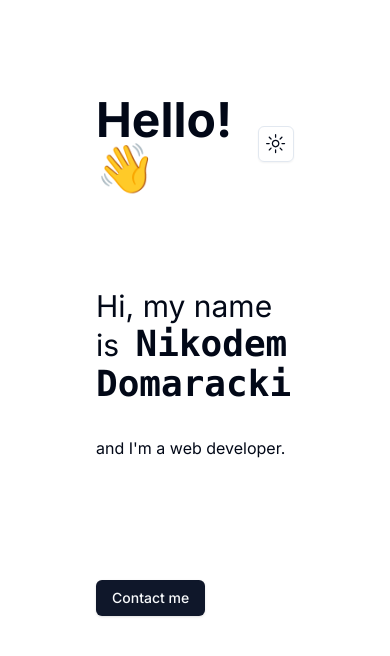
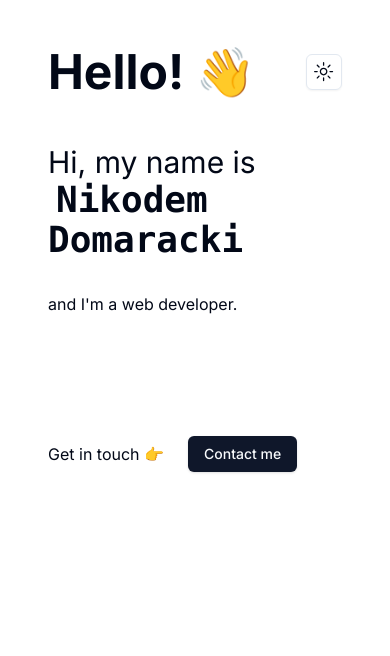
Before and after one commit to Nikkoro/portfolio, a Next.js app: page / in a window 390 px wide. Shown: the top 656 px of the page. Built offline with nearby package versions, Linux system fonts and the light colour scheme.

Commit message:
refactor: :recycle: Moved navbar to layout
Placed navbar at layourt rathern than page

```diff
--- a/src/app/layout.tsx
+++ b/src/app/layout.tsx
@@ -3,6 +3,7 @@ import { Inter } from "next/font/google";
 import "./globals.css";
 import { ThemeProvider } from "@/components/theme-provider";
 import { Toaster } from "@/components/ui/toaster";
+import Nav from "@/components/Nav";
 
 const inter = Inter({ subsets: ["latin"] });
 
@@ -20,6 +21,7 @@ export default function RootLayout({
     <html lang="en" suppressHydrationWarning>
       <body className={inter.className}>
         <ThemeProvider attribute="class" defaultTheme="system">
+          <Nav />
           {children}
           <Toaster />
         </ThemeProvider>
--- a/src/app/page.tsx
+++ b/src/app/page.tsx
@@ -3,9 +3,8 @@ import { Button } from "@/components/ui/button";
 
 export default function Home() {
   return (
-    <main className="p-24">
-      <Nav />
-      <section className="flex flex-col gap-8 py-24">
+    <main className=" p-12 pt-0 lg:p-24 lg:pt-0">
+      <section className="flex flex-col gap-8 py-24 pt-0 ">
         <h1 className="text-3xl">
           Hi, my name is{" "}
           <code className="px-2 py-4 font-mono text-4xl font-bold">
@@ -14,7 +13,8 @@ export default function Home() {
         </h1>
         <p> and I'm a web developer.</p>
       </section>
-      <div className="flex gap-6 py-6">
+      <div className="flex items-center gap-6 py-6">
+        <span>Get in touch 👉</span>
         <a href="mailto:nikodemdomaracki@gmail.com">
           <Button>Contact me</Button>
         </a>
--- a/src/components/Nav.tsx
+++ b/src/components/Nav.tsx
@@ -4,11 +4,11 @@ import { ModeToggle } from "./ui/theme-toggle";
 
 export default function Nav() {
   return (
-    <header>
+    <header className="p-12 lg:p-24">
       <nav>
         <ul className="flex items-center justify-between ">
           <li className="text-5xl font-bold ">
-            Hello! <span className="hover:animate-wave inline-block ">👋</span>
+            Hello! <span className="inline-block hover:animate-wave ">👋</span>
           </li>
           <li>
             <ModeToggle />
```
